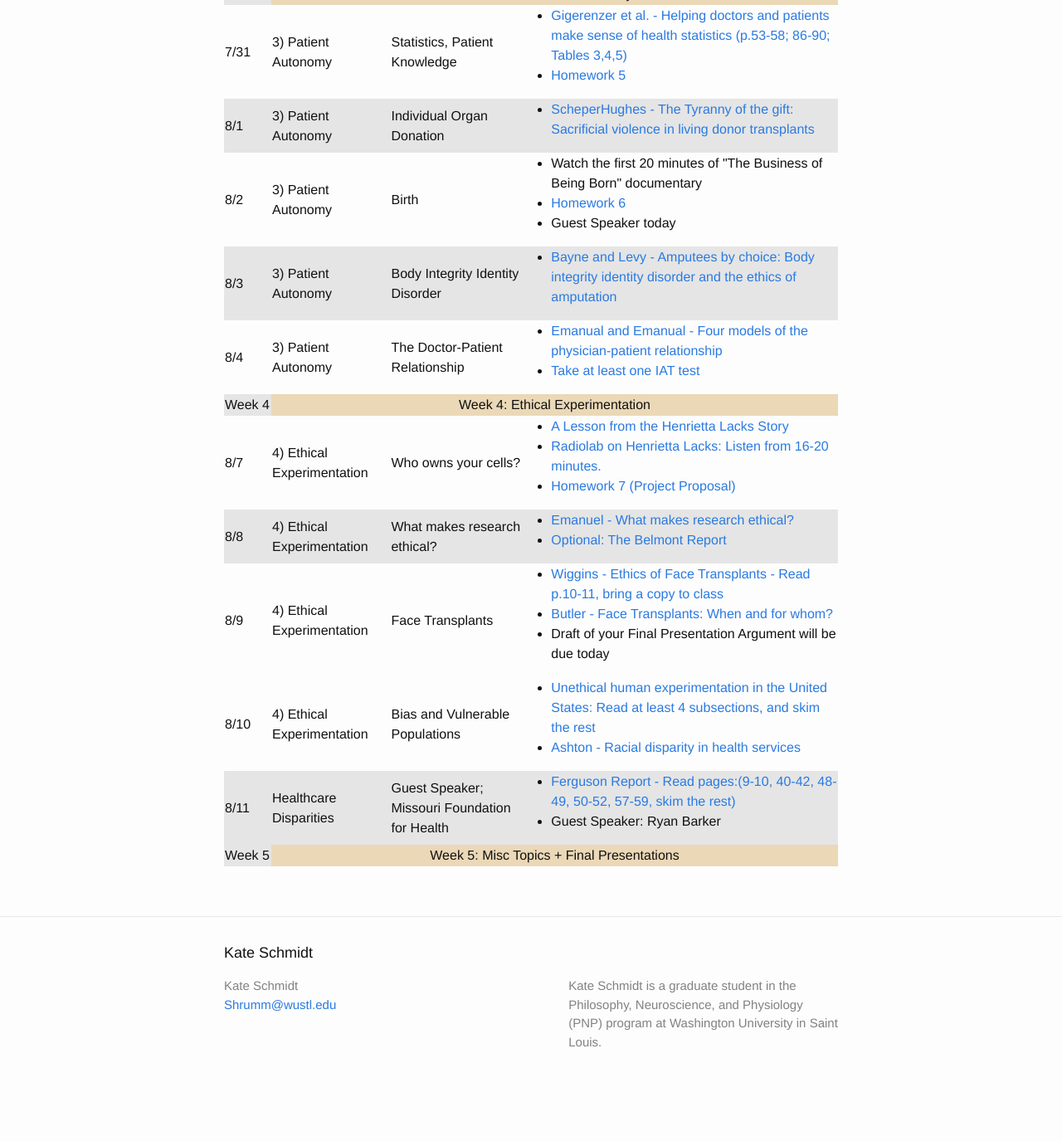
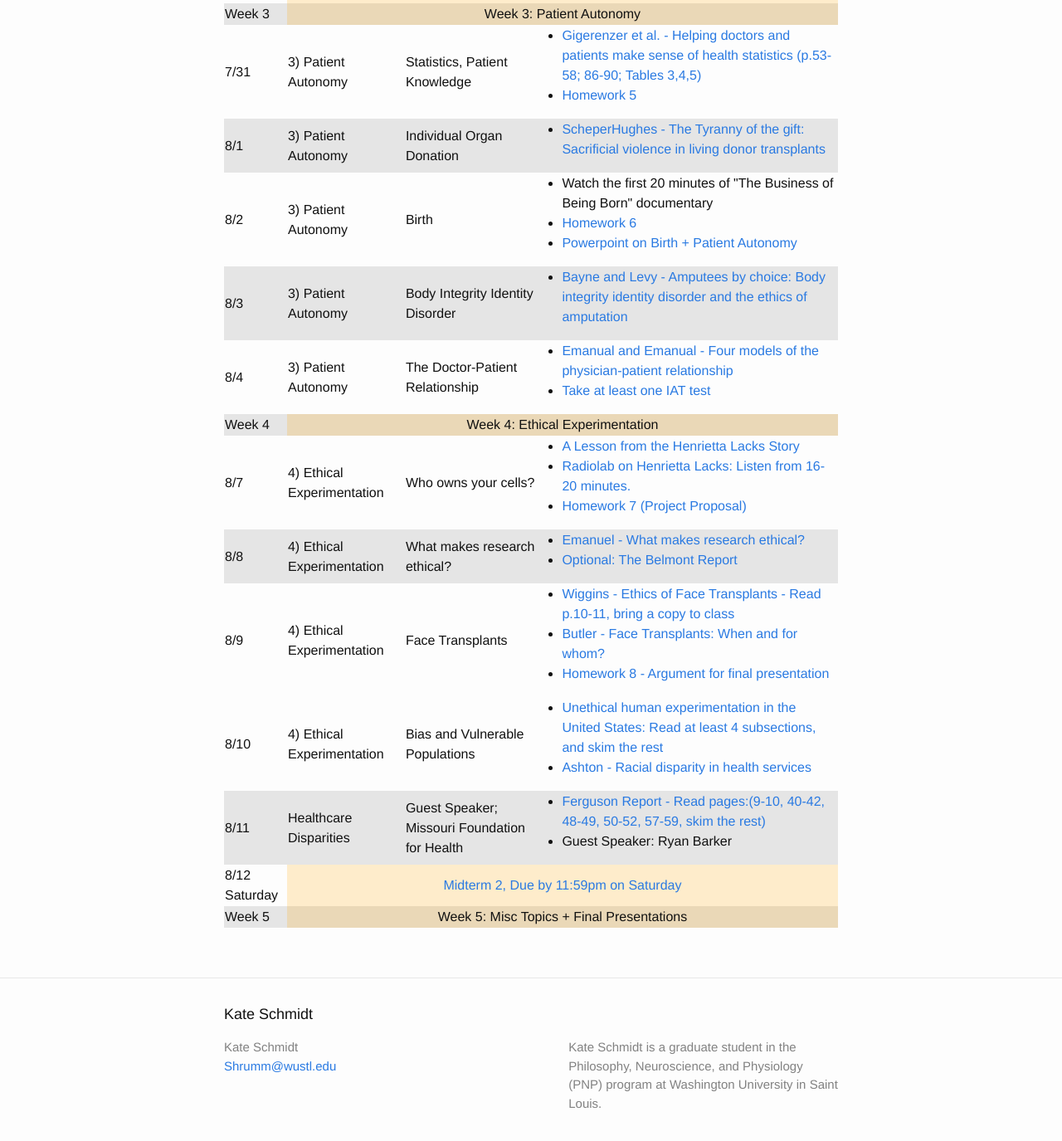
Before and after one commit to kcsschmidt/website, a Jekyll site: the page built from classes/biomed/index.html, in a window 1280 px wide and 1400 px high, scrolled down 1328 px. Shown: the top 1375 px of the window at 83% size. Built offline with Jekyll 4.4.1, drawn with Linux system fonts in a browser that asks for light colours; before the commit the page ends 2655 px from its top, so only the background shows below that.

Commit message:
added midterm

```diff
--- a/classes/biomed/index.html
+++ b/classes/biomed/index.html
@@ -183,7 +183,7 @@
         <ul>
           <li>Watch the first 20 minutes of "The Business of Being Born" documentary</li>
           <li><a href="/BME2016/Homework6.docx">Homework 6</a></li>
-          <li>Guest Speaker today</li>
+          <li><a href="/BME2016/Patient Autonomy.pdf">Powerpoint on Birth + Patient Autonomy</a></li>
         </ul>
       </td>
     </tr>
@@ -245,7 +245,7 @@
         <ul>
           <li><a href="/BME2016/Wiggins-Ethics of FaceTransplants.pdf">Wiggins - Ethics of Face Transplants - Read p.10-11, bring a copy to class</a></li>
           <li><a href="/BME2016/Butler-FaceTransplants-WhenForWhom.pdf">Butler - Face Transplants: When and for whom?</a></li>
-          <li>Draft of your Final Presentation Argument will be due today</li>
+          <li><a href="/BME2016/Homework8.docx">Homework 8 - Argument for final presentation</a></li>
         </ul>
       </td>
     </tr>
@@ -272,7 +272,10 @@
           </ul>
         </td>
       </tr>
-    <tr>
+      <tr>
+        <td>8/12 Saturday</td>
+        <td class="centered attn" colspan="3" <li><a href="/BME2016/Midterm2.docx">Midterm 2, Due by 11:59pm on Saturday</a></td>
+      </tr>
     <tr>
       <td>Week 5</td>
       <td class="centered attn" colspan="3">Week 5: Misc Topics + Final Presentations</td>
```
